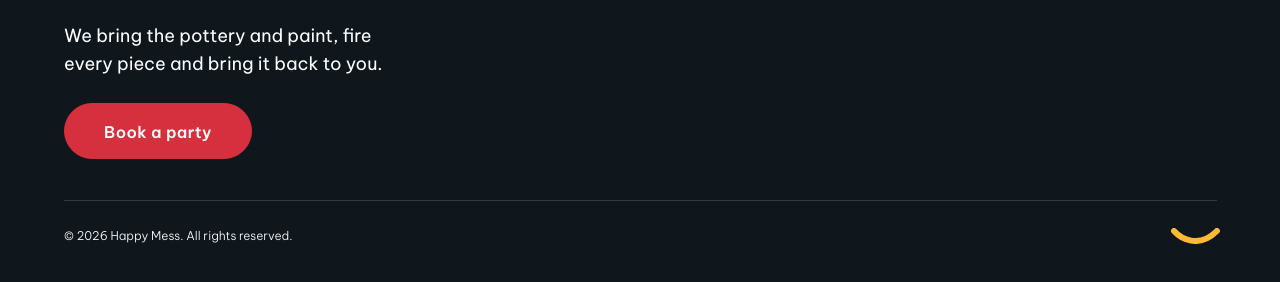
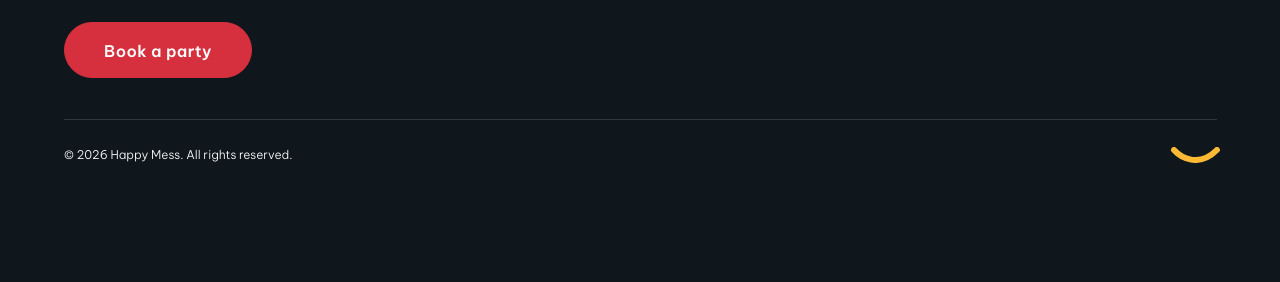
Before and after one commit to lucasrocha5/happy-mess-website, a website: page public/index.html in a window 1280 px wide. Shown: the part 5425-5707 px from the top of the page. Drawn offline with Linux system fonts and the light colour scheme.

Commit message:
Remove the footer sentence about bringing the pottery and paint (#3)
Claude-Session: https://claude.ai/code/session_01WLYAe3fCKuujiTiuHkWsR8

Co-authored-by: Claude <noreply@anthropic.com>

```diff
--- a/public/index.html
+++ b/public/index.html
@@ -300,7 +300,6 @@
             <img src="/images/logo-light.png" alt="Happy Mess" width="238" height="49" loading="lazy">
           </a>
           <p class="footer__tagline">Little hands, big ideas!</p>
-          <p class="footer__text">We bring the pottery and paint, fire every piece and bring it back to you.</p>
           <a class="btn btn--primary btn--w188" href="#waitlist"><span class="btn__label">Book a party</span></a>
         </div>
 
```
